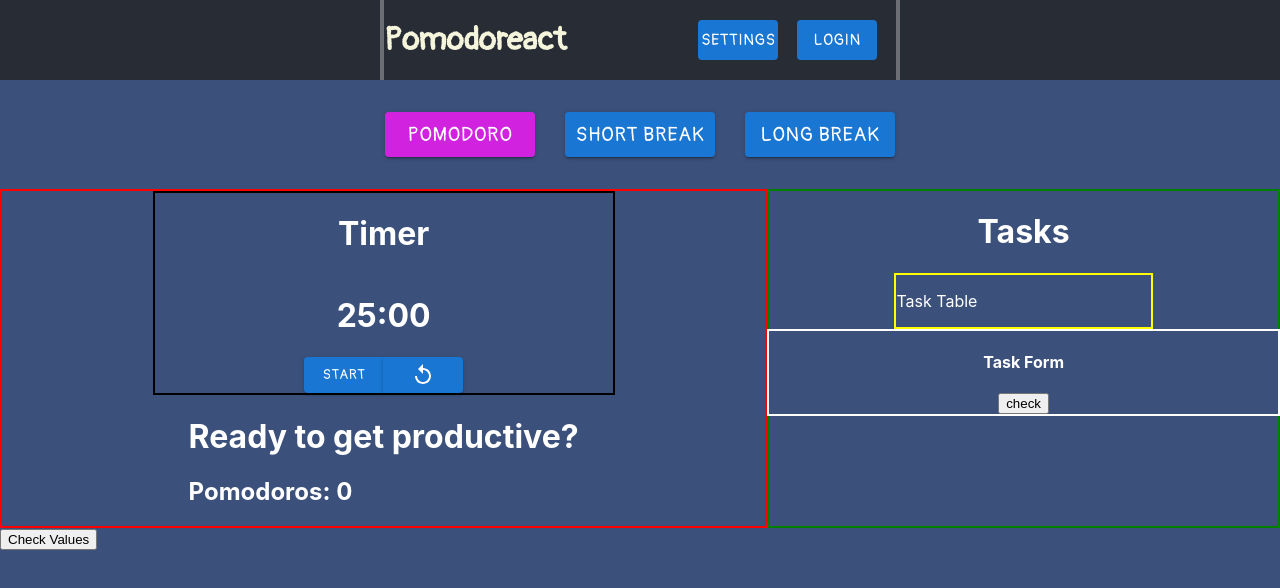
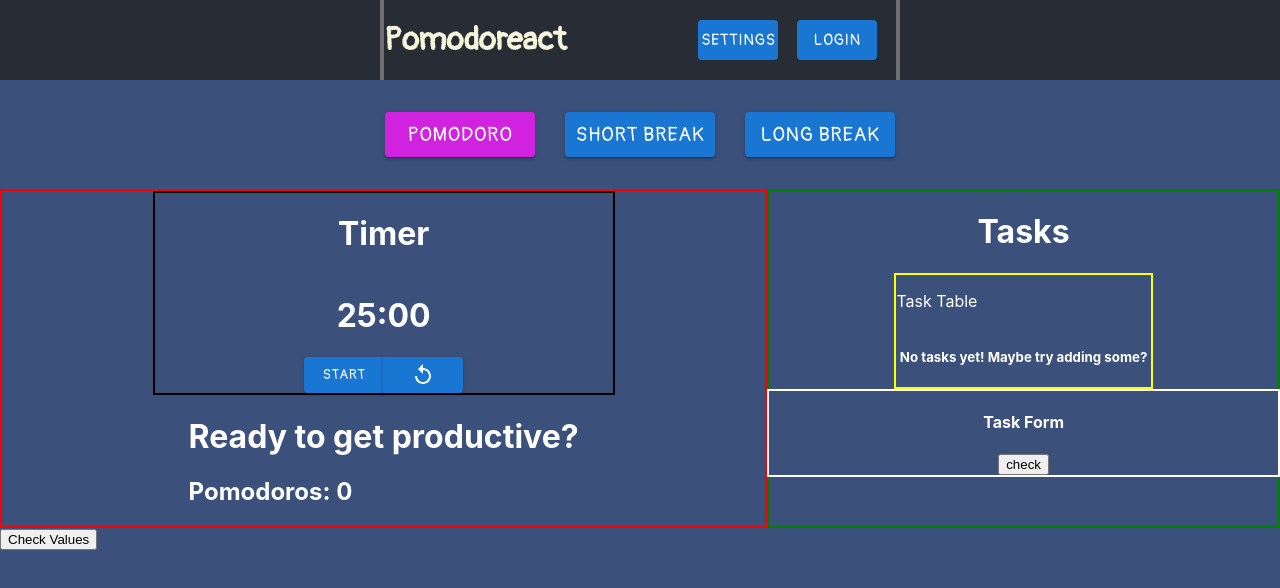
Before and after one commit to vndrewhk/pomodoro-app, a React (Create React App) app: page / in a window 1280 px wide. Shown: the top 588 px of the page. Built offline with nearby package versions, Linux system fonts and the light colour scheme.

Commit message:
deleting local storage working

```diff
--- a/src/Components/Layout/Tasks/IndividualTask.js
+++ b/src/Components/Layout/Tasks/IndividualTask.js
@@ -1,4 +1,6 @@
 import { Checkbox } from "@mui/material";
+import DeleteIcon from "@mui/icons-material/Delete";
+import styles from "./IndividualTask.module.css";
 
 const IndividualTask = (props) => {
   const deleteTaskHandler = props.deleteTaskHandler.bind(
@@ -9,10 +11,15 @@ const IndividualTask = (props) => {
   // console.log(props.taskInfo);
 
   return (
-    <div>
+    <div className={styles.task}>
       {props.taskInfo.taskValue} - {props.taskInfo.dateValue.time},
       {props.taskInfo.dateValue.date}
-      <Checkbox onClick={deleteTaskHandler}></Checkbox>
+      {props.taskInfo && (
+        <Checkbox
+          onClick={deleteTaskHandler}
+          className={styles.checkBox}
+        ></Checkbox>
+      )}
     </div>
   );
 };
--- /dev/null
+++ b/src/Components/Layout/Tasks/IndividualTask.module.css
@@ -0,0 +1,13 @@
+.task {
+  display: flex;
+  align-items: center;
+  justify-content: space-between;
+  width: 90%;
+  padding-left: 10%;
+}
+
+.checkBox {
+  display: flex;
+  justify-content: flex-end;
+  align-self: flex-end;
+}
--- a/src/Components/Layout/Tasks/Table.module.css
+++ b/src/Components/Layout/Tasks/Table.module.css
@@ -11,3 +11,10 @@
   display: flex;
   align-items: center;
 }
+
+.taskList {
+  display: flex;
+  flex-direction: column;
+  align-items: center;
+  width: 100%;
+}
--- a/src/Components/Layout/Tasks/TaskForm.jsx
+++ b/src/Components/Layout/Tasks/TaskForm.jsx
@@ -69,7 +69,7 @@ const TaskForm = () => {
     // whenever this happens, we should manually add this into the tasks list state
     // or rather, store all tasks within one store
     localStorage.setItem(
-      `task_${localStorage.length}`,
+      `${orderVal}`,
       JSON.stringify(taskInfo)
     );
     localStorage.setItem("orderMax", orderVal);
--- a/src/Components/Layout/Tasks/TaskTable.jsx
+++ b/src/Components/Layout/Tasks/TaskTable.jsx
@@ -1,4 +1,5 @@
-import { Checkbox } from "@mui/material";
+import { Checkbox, CircularProgress } from "@mui/material";
+
 import { useEffect, useState } from "react";
 import { useDispatch, useSelector } from "react-redux";
 import { taskActions } from "../../../store/task-slice";
@@ -14,6 +15,7 @@ const TaskTable = (props) => {
 
   const deleteTaskHandler = (order) => {
     console.log(order + " task deleted");
+    localStorage.removeItem(order);
     dispatch(taskActions.deleteTasks(order));
   };
   const retrieveTaskHandler = () => {
@@ -37,12 +39,12 @@ const TaskTable = (props) => {
   };
 
   const mappedTasks = taskStore.tasks.map((task) => (
-    <div key={task.order}>
-      <IndividualTask
-        taskInfo={task}
-        deleteTaskHandler={deleteTaskHandler}
-      ></IndividualTask>
-    </div>
+    // <div key={task.order}>
+    <IndividualTask
+      taskInfo={task}
+      deleteTaskHandler={deleteTaskHandler}
+    ></IndividualTask>
+    // </div>
   ));
 
   return (
@@ -50,7 +52,15 @@ const TaskTable = (props) => {
       {/* <button onClick={checkVals}>Check Vals</button> */}
       <p>Task Table</p>
 
-      {mappedTasks}
+      <div className={styles.taskList}>
+        {/* add a line that says no tasks or loading */}
+        {mappedTasks.length > 0 ? (
+          <>{mappedTasks}</>
+        ) : (
+          <h5>No tasks yet! Maybe try adding some?</h5>
+          // <CircularProgress></CircularProgress>
+        )}
+      </div>
     </div>
   );
 };
```
